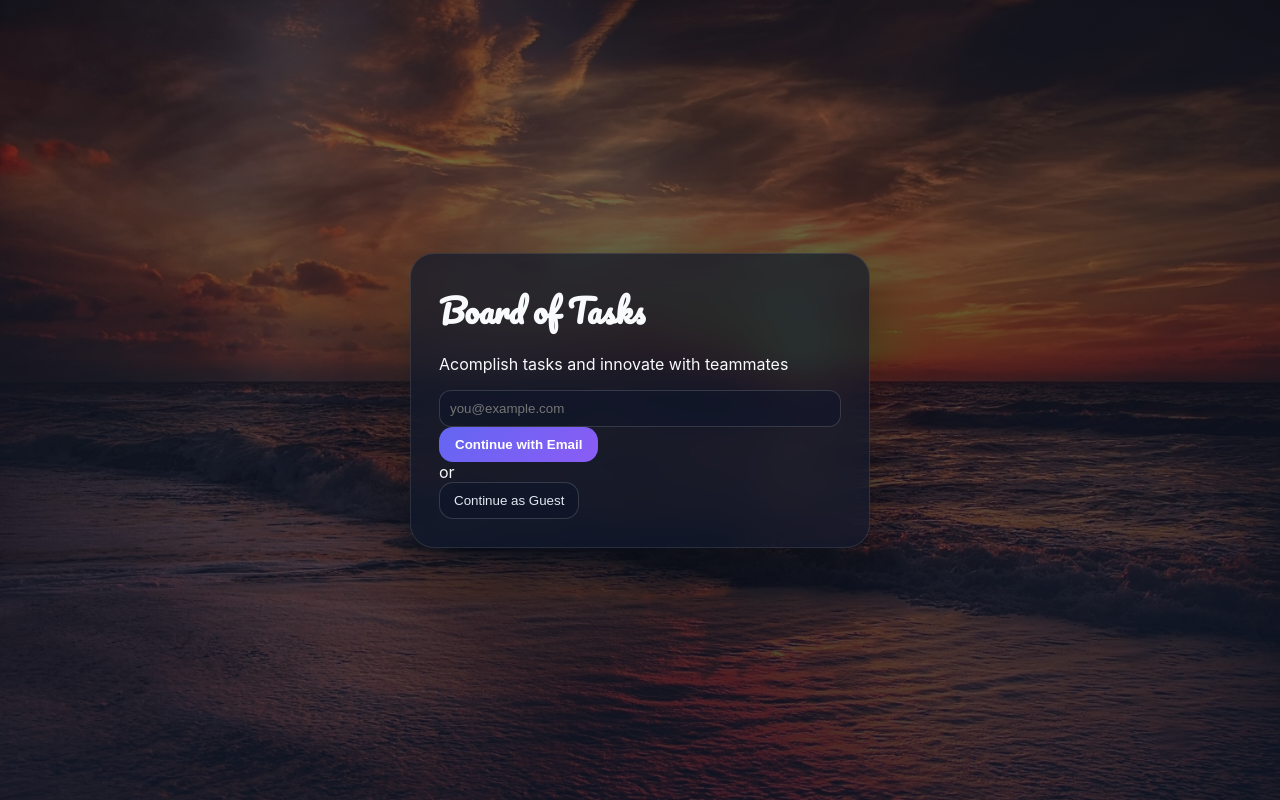
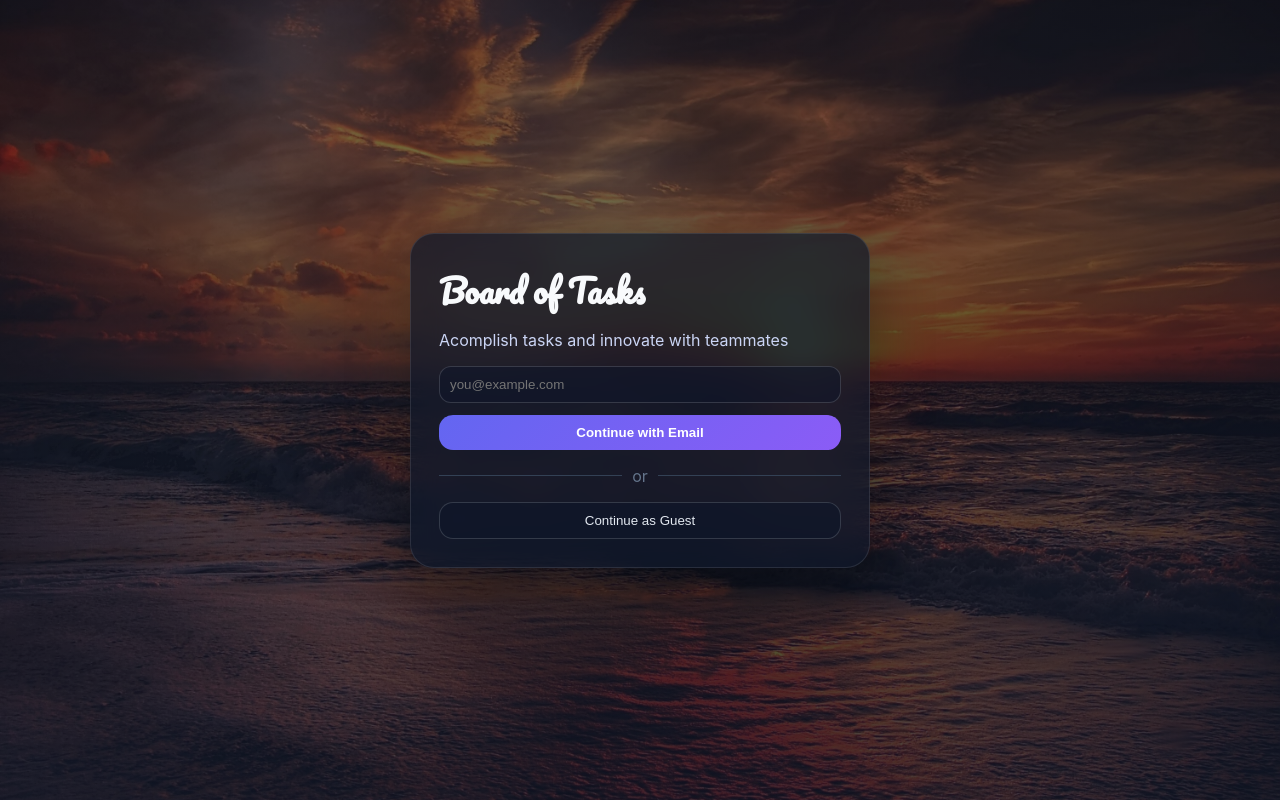
Before and after one commit to widaniel4-del/Kanban-Board, a React (Vite) app: page / in a window 1280 px wide. Built offline with nearby package versions, Linux system fonts and the light colour scheme.

Commit message:
polished codes

```diff
--- a/src/App.css
+++ b/src/App.css
@@ -1,5 +1,3 @@
-/* ---------- RESET ---------- */
-
 * {
   box-sizing: border-box;
 }
@@ -7,8 +5,6 @@
 :root {
   color-scheme: dark;
 }
-
-/* ---------- BASE ---------- */
 
 html,
 body,
@@ -18,18 +14,13 @@ body,
   min-height: 100%;
 }
 
-/* ---------- BACKGROUND (YOUR IMAGE) ---------- */
-
 body {
   color: #f8fafc;
   font-family: "Inter", system-ui, -apple-system, BlinkMacSystemFont, "Segoe UI", sans-serif;
-
   background:
     linear-gradient(rgba(11, 16, 32, 0.55), rgba(15, 23, 42, 0.75)),
     url("/sunset.jpg") center center / cover no-repeat fixed;
 }
-
-/* ---------- APP LAYOUT ---------- */
 
 .app-shell {
   min-height: 100vh;
@@ -41,8 +32,6 @@ body {
   margin: 0 auto;
 }
 
-/* ---------- AUTH SCREEN ---------- */
-
 .auth-screen {
   min-height: calc(100vh - 64px);
   display: grid;
@@ -53,15 +42,11 @@ body {
   width: min(460px, 100%);
   padding: 28px;
   border-radius: 24px;
-
   background: rgba(15, 23, 42, 0.7);
   backdrop-filter: blur(14px);
   border: 1px solid rgba(255, 255, 255, 0.1);
-
   box-shadow: 0 20px 60px rgba(0, 0, 0, 0.4);
 }
-
-/* ---------- TITLE (CURSIVE) ---------- */
 
 .header h1,
 .auth-card h1 {
@@ -70,13 +55,50 @@ body {
   margin: 0;
 }
 
-/* ---------- HEADER ---------- */
+.auth-card p {
+  color: #cbd5f5;
+  margin: 12px 0 16px;
+}
+
+.auth-form {
+  display: flex;
+  flex-direction: column;
+  gap: 12px;
+}
+
+.auth-divider {
+  display: flex;
+  align-items: center;
+  gap: 10px;
+  margin: 16px 0;
+  color: #64748b;
+}
+
+.auth-divider::before,
+.auth-divider::after {
+  content: "";
+  flex: 1;
+  height: 1px;
+  background: #334155;
+}
+
+.auth-guest-button {
+  width: 100%;
+}
+
+.cooldown-text {
+  margin-top: 10px;
+  color: #cbd5e1;
+  font-size: 13px;
+  text-align: center;
+}
 
 .header {
   display: flex;
   justify-content: space-between;
   align-items: center;
   margin-bottom: 24px;
+  gap: 16px;
 }
 
 .header p {
@@ -88,8 +110,6 @@ body {
   display: flex;
   gap: 10px;
 }
-
-/* ---------- BUTTONS ---------- */
 
 .create-button {
   background: linear-gradient(135deg, #6366f1, #8b5cf6);
@@ -106,9 +126,15 @@ body {
   transform: translateY(-1px);
 }
 
-.secondary-button {
+.create-button:disabled {
+  opacity: 0.7;
+  cursor: not-allowed;
+}
+
+.secondary-button,
+.clear-done-button {
   background: rgba(15, 23, 42, 0.7);
-  border: 1px solid rgba(255,255,255,0.15);
+  border: 1px solid rgba(255, 255, 255, 0.15);
   color: #e2e8f0;
   padding: 10px 14px;
   border-radius: 14px;
@@ -119,17 +145,12 @@ body {
   background: #ef4444;
   border: none;
   color: white;
-  padding: 10px 14px;
-  border-radius: 14px;
-  cursor: pointer;
 }
-
-/* ---------- INPUTS ---------- */
 
 .input,
 .textarea {
   width: 100%;
-  border: 1px solid rgba(255,255,255,0.15);
+  border: 1px solid rgba(255, 255, 255, 0.15);
   background: rgba(15, 23, 42, 0.6);
   color: #f8fafc;
   border-radius: 12px;
@@ -140,7 +161,28 @@ body {
   resize: vertical;
 }
 
-/* ---------- BOARD ---------- */
+.composer-section {
+  margin-bottom: 24px;
+}
+
+.task-form {
+  background: rgba(15, 23, 42, 0.7);
+  backdrop-filter: blur(10px);
+  border: 1px solid rgba(255, 255, 255, 0.1);
+  border-radius: 20px;
+  padding: 16px;
+}
+
+.task-form-top {
+  margin-bottom: 12px;
+}
+
+.task-form-row {
+  display: grid;
+  grid-template-columns: 180px 180px auto;
+  gap: 12px;
+  margin-top: 12px;
+}
 
 .board {
   display: grid;
@@ -148,18 +190,13 @@ body {
   gap: 16px;
 }
 
-/* ---------- COLUMN ---------- */
-
 .column {
   min-height: 420px;
   padding: 12px;
   border-radius: 20px;
-
   background: rgba(15, 23, 42, 0.65);
   backdrop-filter: blur(10px);
-
-  border: 1px solid rgba(255,255,255,0.1);
-
+  border: 1px solid rgba(255, 255, 255, 0.1);
   transition: 0.2s;
 }
 
@@ -168,8 +205,6 @@ body {
   transform: scale(1.02);
 }
 
-/* ---------- COLUMN HEADER ---------- */
-
 .column-header {
   display: flex;
   justify-content: space-between;
@@ -177,13 +212,11 @@ body {
 }
 
 .count {
-  background: rgba(255,255,255,0.1);
+  background: rgba(255, 255, 255, 0.1);
   padding: 4px 10px;
   border-radius: 999px;
   font-size: 12px;
 }
-
-/* ---------- TASK LIST ---------- */
 
 .task-list {
   display: flex;
@@ -191,17 +224,12 @@ body {
   gap: 10px;
 }
 
-/* ---------- TASK CARD ---------- */
-
 .task-card {
   padding: 12px;
   border-radius: 16px;
-
   background: rgba(30, 41, 59, 0.75);
   backdrop-filter: blur(6px);
-
-  border: 1px solid rgba(255,255,255,0.1);
-
+  border: 1px solid rgba(255, 255, 255, 0.1);
   cursor: grab;
   transition: 0.2s;
 }
@@ -214,39 +242,38 @@ body {
   cursor: grabbing;
 }
 
-/* ---------- PRIORITY ---------- */
-
-.priority-low {
-  color: #22c55e;
-}
-
-.priority-normal {
-  color: #facc15;
-}
-
-.priority-high {
-  color: #ef4444;
-}
-
-/* ---------- EMPTY STATE ---------- */
-
 .empty-state {
   text-align: center;
   padding: 16px;
   color: #94a3b8;
 }
 
-/* ---------- STATUS ---------- */
-
 .status-message.error {
   color: #ef4444;
 }
 
-/* ---------- RESPONSIVE ---------- */
-
 @media (max-width: 900px) {
   .board {
     grid-template-columns: 1fr 1fr;
+  }
+}
+
+@media (max-width: 760px) {
+  .header {
+    flex-direction: column;
+    align-items: stretch;
+  }
+
+  .header-actions {
+    width: 100%;
+  }
+
+  .header-actions button {
+    flex: 1;
+  }
+
+  .task-form-row {
+    grid-template-columns: 1fr;
   }
 }
 
--- a/src/App.tsx
+++ b/src/App.tsx
@@ -30,7 +30,7 @@ import BoardSummary from "./components/BoardSummary"
 import FilterBar from "./components/FilterBar"
 import TeamPanel from "./components/TeamPanel"
 import TaskDetailPanel from "./components/TaskDetailPanel"
-import BoardColumn from "./components/Column"
+import Column from "./components/Column"
 
 const columns: { id: TaskStatus; title: string }[] = [
   { id: "todo", title: "To Do" },
@@ -62,6 +62,7 @@ function App() {
   const [dueDate, setDueDate] = useState("")
 
   const [email, setEmail] = useState("")
+  const [lastEmailSentAt, setLastEmailSentAt] = useState<number | null>(null)
 
   const [searchQuery, setSearchQuery] = useState("")
   const [priorityFilter, setPriorityFilter] = useState<"all" | TaskPriority>("all")
@@ -75,6 +76,13 @@ function App() {
       },
     })
   )
+
+  useEffect(() => {
+    const saved = localStorage.getItem("lastEmailSentAt")
+    if (saved) {
+      setLastEmailSentAt(Number(saved))
+    }
+  }, [])
 
   useEffect(() => {
     async function initializeApp() {
@@ -101,6 +109,16 @@ function App() {
 
     initializeApp()
   }, [])
+
+  function updateEmailCooldown(time: number) {
+    setLastEmailSentAt(time)
+    localStorage.setItem("lastEmailSentAt", String(time))
+  }
+
+  const remainingEmailCooldown =
+    lastEmailSentAt && Date.now() - lastEmailSentAt < 60000
+      ? Math.ceil((60000 - (Date.now() - lastEmailSentAt)) / 1000)
+      : 0
 
   async function fetchBoardData() {
     const [
@@ -193,6 +211,13 @@ function App() {
       return
     }
 
+    const now = Date.now()
+
+    if (lastEmailSentAt && now - lastEmailSentAt < 60000) {
+      setErrorMessage("Please wait before requesting another email.")
+      return
+    }
+
     try {
       setAuthLoading(true)
       setErrorMessage("")
@@ -200,11 +225,16 @@ function App() {
       const result = await signInWithEmail(email.trim())
 
       if (!result.success) {
-        setErrorMessage(result.error ?? "Could not send magic link.")
+        if (result.error?.toLowerCase().includes("rate limit")) {
+          setErrorMessage("Email rate limit exceeded. Please wait, or continue as guest.")
+        } else {
+          setErrorMessage(result.error ?? "Could not send magic link.")
+        }
         return
       }
 
-      setErrorMessage("Check your email for a magic link.")
+      updateEmailCooldown(now)
+      setErrorMessage("Check your email for a magic link ✉️")
     } catch (error) {
       console.error(error)
       setErrorMessage("Could not send magic link.")
@@ -505,9 +535,7 @@ function App() {
 
   const filteredTasks = useMemo(() => {
     return tasks.filter((task) => {
-      const matchesSearch = task.title
-        .toLowerCase()
-        .includes(searchQuery.toLowerCase())
+      const matchesSearch = task.title.toLowerCase().includes(searchQuery.toLowerCase())
 
       const matchesPriority =
         priorityFilter === "all" || task.priority === priorityFilter
@@ -573,11 +601,21 @@ function App() {
               <button
                 type="submit"
                 className="create-button"
-                disabled={authLoading}
+                disabled={authLoading || remainingEmailCooldown > 0}
               >
-                {authLoading ? "Sending..." : "Continue with Email"}
+                {authLoading
+                  ? "Sending..."
+                  : remainingEmailCooldown > 0
+                  ? `Wait ${remainingEmailCooldown}s`
+                  : "Continue with Email"}
               </button>
             </form>
+
+            {remainingEmailCooldown > 0 && (
+              <p className="cooldown-text">
+                You can request another email in {remainingEmailCooldown}s.
+              </p>
+            )}
 
             <div className="auth-divider">
               <span>or</span>
@@ -611,11 +649,7 @@ function App() {
           </div>
 
           <div className="header-actions">
-            <button
-              type="button"
-              className="secondary-button"
-              onClick={handleLogout}
-            >
+            <button type="button" className="secondary-button" onClick={handleLogout}>
               Logout
             </button>
 
@@ -707,7 +741,7 @@ function App() {
           <DndContext sensors={sensors} onDragEnd={handleDragEnd}>
             <div className="board">
               {columns.map((col) => (
-                <BoardColumn
+                <Column
                   key={col.id}
                   id={col.id}
                   title={col.title}
--- a/src/lib/supabase.ts
+++ b/src/lib/supabase.ts
@@ -20,17 +20,6 @@ export async function getCurrentSession() {
   return data.session
 }
 
-export async function getCurrentUser() {
-  const { data, error } = await supabase.auth.getUser()
-
-  if (error) {
-    console.error("Error getting user:", error.message)
-    return null
-  }
-
-  return data.user
-}
-
 export async function signInAsGuest() {
   const { data, error } = await supabase.auth.signInAnonymously()
 
@@ -41,6 +30,7 @@ export async function signInAsGuest() {
 
   return { success: true, error: null, session: data.session }
 }
+
 export async function signInWithEmail(email: string) {
   const { error } = await supabase.auth.signInWithOtp({
     email,
@@ -68,7 +58,7 @@ export async function signOutUser() {
   return true
 }
 
-/* compatibility helper for older files like UseTasks.tsx */
+/* compatibility helper for older files still importing it */
 export async function ensureGuestSession() {
   const existingSession = await getCurrentSession()
   if (existingSession) return true
```
